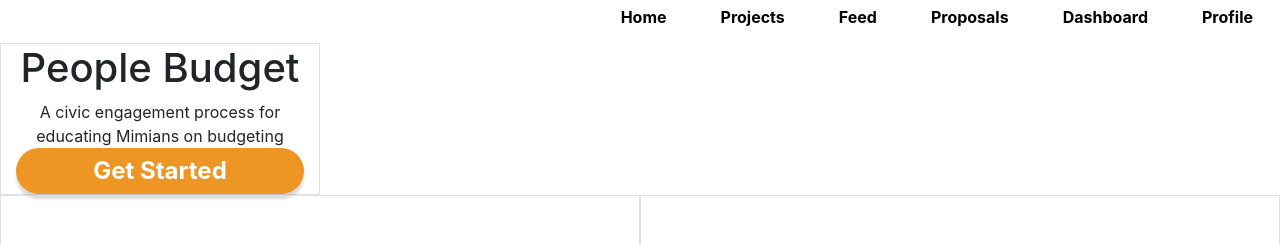
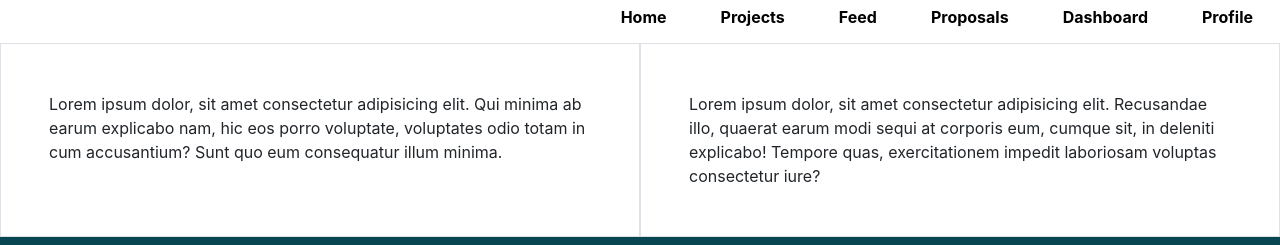
Before and after one commit to livio-zanardo/peoplebudget, a React (Create React App) app in the folder view/: page / in a window 1280 px wide. Shown: the top 245 px of the page. Built offline with nearby package versions, Linux system fonts and the light colour scheme.

Commit message:
navbar styling

```diff
--- a/view/src/components/Navbar/NavButton/index.jsx
+++ b/view/src/components/Navbar/NavButton/index.jsx
@@ -5,11 +5,13 @@ import { links } from './index.module.css';
 const NavButton = ({ text, link }) => {
     return (
         <div className={`col-sm-auto text-center text-capitalize`}>
-            <h6 className='p-2 mx-1 font-weight-bold'>
+
             <Link className={`${links}`} to={link}>
+            <h6 className='p-2 mx-1 font-weight-bold '>
                 {text}
+                </h6>
             </Link>
-            </h6>
+
 
         </div>
     );
--- a/view/src/pages/Home.jsx
+++ b/view/src/pages/Home.jsx
@@ -2,9 +2,7 @@ import React, { useContext } from 'react';
 import Navbar from '../components/Navbar/index';
 import { Context } from '../store/store';
 import Overview from '../components/OverViewInfo/index';
-import Contributor from '../components/Contributors/index'
-import Registration from '../components/Register';
-
+import Contributor from '../components/Contributors/index';
 
 const Home = () => {
     const {
@@ -14,7 +12,6 @@ const Home = () => {
     return (
         <div className="container-fluid">
             <Navbar options={getMenus()} />
-            <Registration/>
             <Overview />
             <Contributor />
         </div>
```
